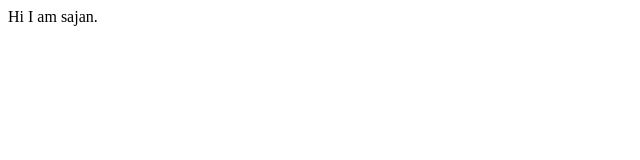
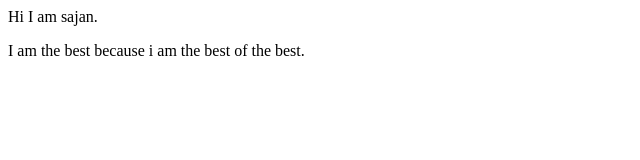
Before and after one commit to SajanMG/new-one-, a plain HTML site: page index.html in a window 1280 px wide. Shown: the whole page, without its empty margins (0-640 px from the left). Drawn offline with Linux system fonts and the light colour scheme.

Commit message:
added new paragraph

```diff
--- a/index.html
+++ b/index.html
@@ -8,5 +8,6 @@
   </head>
   <body>
     Hi I am sajan.
+    <p>I am the best because i am the best of the best.</p>
   </body>
 </html>
```
